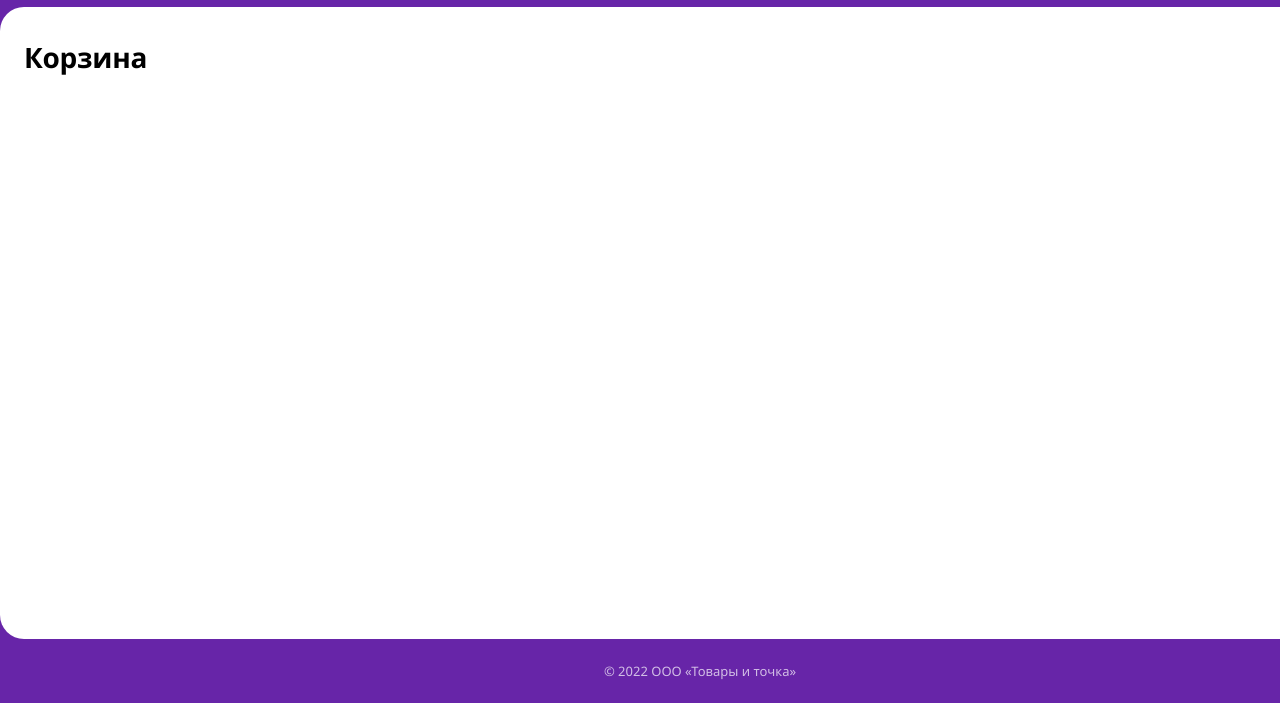
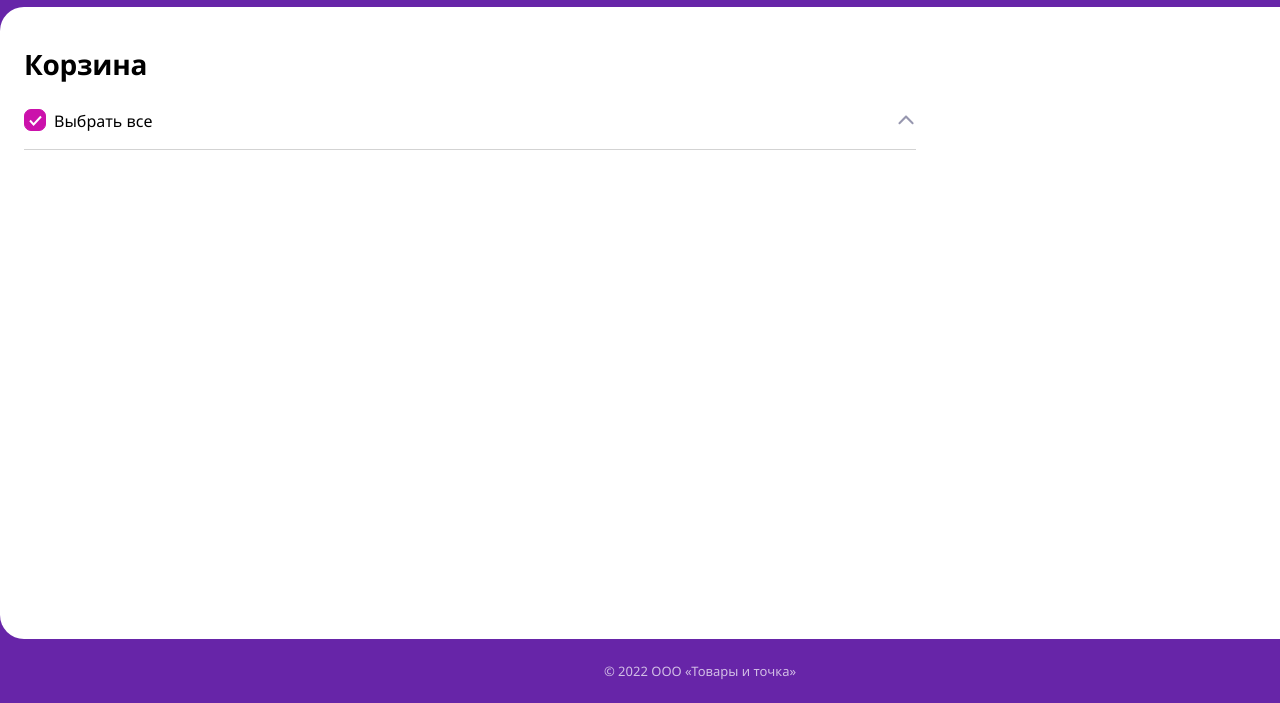
Before and after one commit to MurFlex/MurFlex.github.io, a plain HTML site: page index.html in a window 1280 px wide. Shown: the part 97-800 px from the top of the page. Drawn offline with Linux system fonts and the light colour scheme.

Commit message:
cart head ready

```diff
--- a/index.html
+++ b/index.html
@@ -52,8 +52,12 @@
           Корзина
         </h1>
       </div>
-      <div class="content__result">
-
+      <div class="content__cart">
+        <div class="content__select-all">
+          <input type="checkbox" id="scales" name="scales" checked class='checkbox content__checkbox'>
+          <label for="scales" class='content__select-text'>Выбрать все</label>
+          <img src="images/cart/icon-arrow.svg" alt="sort" class="content__sorting-button">
+        </div>
       </div>
     </div>
   </main>
--- a/styles/style.css
+++ b/styles/style.css
@@ -150,6 +150,10 @@
 	padding: 22px 24px;
 }
 
+.content__cart {
+	max-width: 66%;
+}
+
 .content__title {
 	font-family: Segoe UI;
 	font-size: 28px;
@@ -157,7 +161,58 @@
 	font-weight: 700;
 	line-height: 36px;
 	letter-spacing: -0.28px;
-	margin-top: 10px;
+	margin-top: 17px;
+	margin-bottom: 27px;
+}
+
+.content__select-all {
+	display: flex;
+	gap: 11px;
+	padding-bottom: 16px;
+	border-bottom: 1px solid lightgray;
+}
+
+.content__select-text {
+	flex: 1 0 0;
+	font-family: Segoe UI;
+	font-size: 16px;
+	font-style: normal;
+	font-weight: 400;
+	line-height: 24px;
+}
+
+.checkbox {
+	opacity: 0;
+	position: absolute;
+}
+
+.checkbox:checked + label::before {
+	content: url(../images/cart/checkbox.svg);
+	color: #fff;
+	background-color: #cb11ab;
+	display: flex;
+	justify-content: center;
+	align-items: center;
+}
+
+.content__select-text {
+	display: flex;
+	cursor: pointer;
+}
+
+.content__select-text::before {
+	content: '';
+	cursor: pointer;
+	width: 22px;
+	height: 22px;
+	border-radius: 7px;
+	margin-right: 0.5em;
+	border: 0.05em solid #cb11ab;
+}
+
+.content__sorting-button {
+	width: 20px;
+	height: 20px;
 }
 
 .footer {
```
Also changed, not shown: images/cart/checkbox.svg (added), images/cart/icon-arrow.svg (added).
